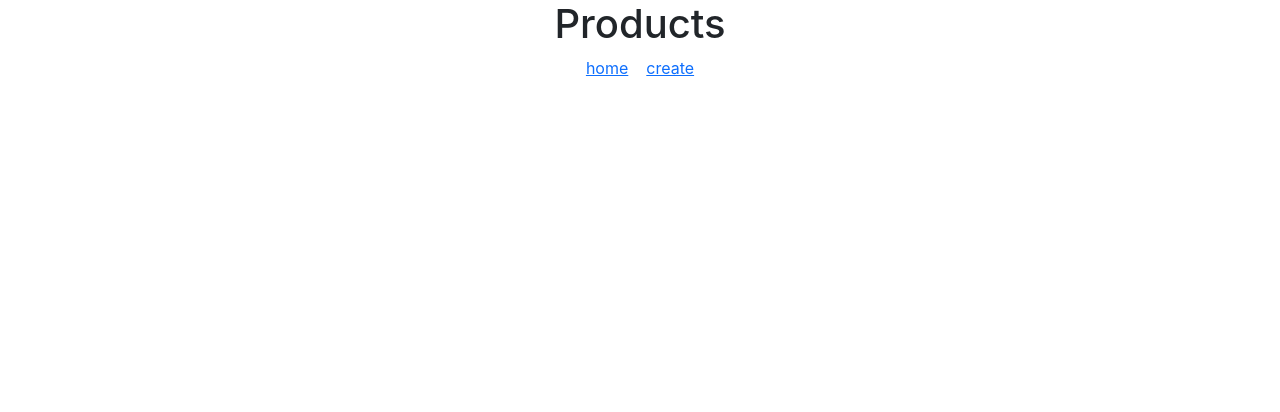
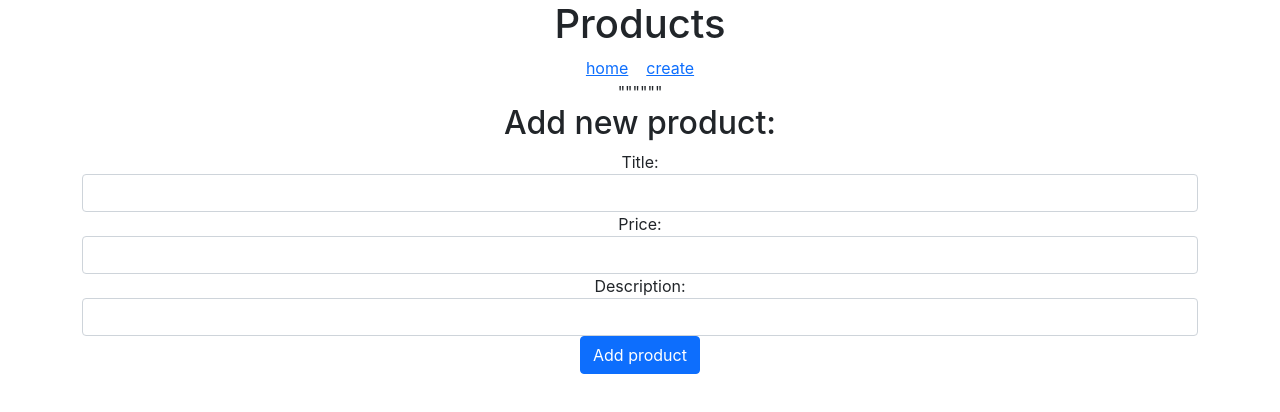
Before and after one commit to aschoch10/ProductManager, a React (Create React App) app in the folder client/: page /products/update/1 in a window 1280 px wide. Shown: the top 412 px of the page. Built offline with nearby package versions, Linux system fonts and the light colour scheme; no server answers.

Commit message:
product manager pt 2

```diff
--- a/client/src/App.js
+++ b/client/src/App.js
@@ -3,6 +3,7 @@ import {Link, Switch, Route, Redirect} from 'react-router-dom'
 import Main from "./components/Main"
 import Create from "./components/Create"
 import ViewOne from './components/ViewOne';
+import Update from './components/Update'
 
 function App() {
   return (
@@ -25,6 +26,16 @@ function App() {
           <ViewOne/>
         </Route>
 
+        <Route exact path="/">
+          <Redirect to="/products" />
+        </Route>
+
+        <Route exact path="/products/update/:id">
+          <Update/>
+        </Route>
+
+
+
 
       </Switch>
     </div>
--- a/client/src/components/Create.jsx
+++ b/client/src/components/Create.jsx
@@ -1,8 +1,10 @@
 import React, { useState } from 'react';
 import axios from 'axios'
+import { useHistory } from 'react-router-dom';
 
 
 const Create = (props) => {
+    let history = useHistory();
     //state variables to hold form information
     const [title, setTitle] = useState("")
     const [price, setPrice] = useState("")
@@ -21,6 +23,7 @@ const Create = (props) => {
             .then(res => {
                 console.log(res.data);
                 console.log("Successfully written to database!");
+                history.push("/")
             })
             .catch(err => console.log(err))
             .catch(err => console.log('Error!!'))
@@ -28,9 +31,9 @@ const Create = (props) => {
     }
 
     return <div>
-        {JSON.stringify(title)}
+        {/* {JSON.stringify(title)}
         {JSON.stringify(price)}
-        {JSON.stringify(description)}
+        {JSON.stringify(description)} */}
             <form onSubmit={createProduct}className="container">
                 <div className="form-group">
                     <h2>Add new product:</h2>
--- a/client/src/components/Main.jsx
+++ b/client/src/components/Main.jsx
@@ -19,6 +19,17 @@ const Main = (props) => {
             .catch(err => console.log(err))
     }
     // console.log(products)
+
+    const deleteProduct = (productId) => {
+        // console.log(productId);
+        axios.delete('http://localhost:2222/api/products/' + productId)
+            .then(res => {
+                console.log("Succesful deletion!");
+                setProducts(products.filter((product) => product._id !== productId))
+            })
+            .catch(err => console.error(err));
+    }
+
 
 
     return (
@@ -44,16 +55,20 @@ const Main = (props) => {
                             products.map((product, idx) => {
                                 return (
 
-                                    <div key= {idx}>
-                                    <tr >
+                                    <tr key={idx}>
                                         <td>{product.title}</td>
-                                        <td>{product.price}</td>
+                                        <td>${product.price}</td>
                                         <td>{product.description}</td>
-                                        <td><button className="btn btn-danger">Delete</button><Link to={"/products/" + product._id}> Show</Link></td>
+                                        <td>
+                                        <button onClick={() => { deleteProduct(product._id) }} className="btn btn-danger">Delete</button>
+                                        <Link to={"/products/" + product._id}> Show</Link>||
+                                        <Link to={"/products/update/" + product._id}> Update</Link>
+
+                                        </td>
                                     </tr>
 
 
-                                    </div>
+
                                 )
                             })
                         }
--- /dev/null
+++ b/client/src/components/Update.jsx
@@ -0,0 +1,63 @@
+import React, { useState, useEffect } from 'react';
+import axios from 'axios';
+import { useHistory, useParams } from 'react-router-dom'
+
+const Update = (props) => {
+    let history = useHistory();
+    const { id } = useParams();
+
+    const [title, setTitle] = useState("")
+    const [price, setPrice] = useState("")
+    const [description, setDescription] = useState("")
+
+    useEffect(() => {
+        axios.get("http://localhost:2222/api/products/" + id)
+            .then(res => {
+                console.log(res.data);
+                setTitle(res.data.title)
+                setPrice(res.data.price)
+                setDescription(res.data.description)
+            })
+            .catch(err => console.log(err))
+    }, [])
+
+    const updateProduct = (e) => {
+        e.preventDefault();
+        //create object and set the variables to state variables, if they are the same only one word is needed, if differerent title: specialTitle
+        const newProduct = {
+            title,
+            price,
+            description
+        }
+        //post to the database,(route comes from server routes) passing the object created above
+        axios.put("http://localhost:2222/api/products/" + id, newProduct)
+            .then(res => {
+                console.log(res.data);
+                console.log("Successfully written to database!");
+                history.push("/")
+            })
+            .catch(err => console.log(err))
+            .catch(err => console.log('Error!!'))
+
+    }
+
+    return <div>
+        <form onSubmit={updateProduct} className="container">
+        {JSON.stringify(title)}
+        {JSON.stringify(price)}
+        {JSON.stringify(description)}
+            <div className="form-group">
+                <h2>Add new product:</h2>
+                <label>Title:</label>
+                <input onChange={e => setTitle(e.target.value)} type="text" className="form-control" value={title} />
+                <label >Price:</label>
+                <input onChange={e => setPrice(e.target.value)} type="text" className="form-control" value={price} />
+                <label >Description:</label>
+                <input onChange={e => setDescription(e.target.value)} type="text" className="form-control" value={description} />
+                <input type="submit" value="Add product" className='btn btn-primary' />
+            </div>
+        </form>
+    </div>;
+};
+
+export default Update;
--- a/client/src/components/ViewOne.jsx
+++ b/client/src/components/ViewOne.jsx
@@ -17,7 +17,9 @@ const ViewOne = (props) => {
     }, [])
 
     return <div>
-            <h2>One Product</h2>
+            <h2>{oneProduct.title}</h2>
+            <h3>{oneProduct.price}</h3>
+            <h3>{oneProduct.description}</h3>
     </div>;
 };
 
```
